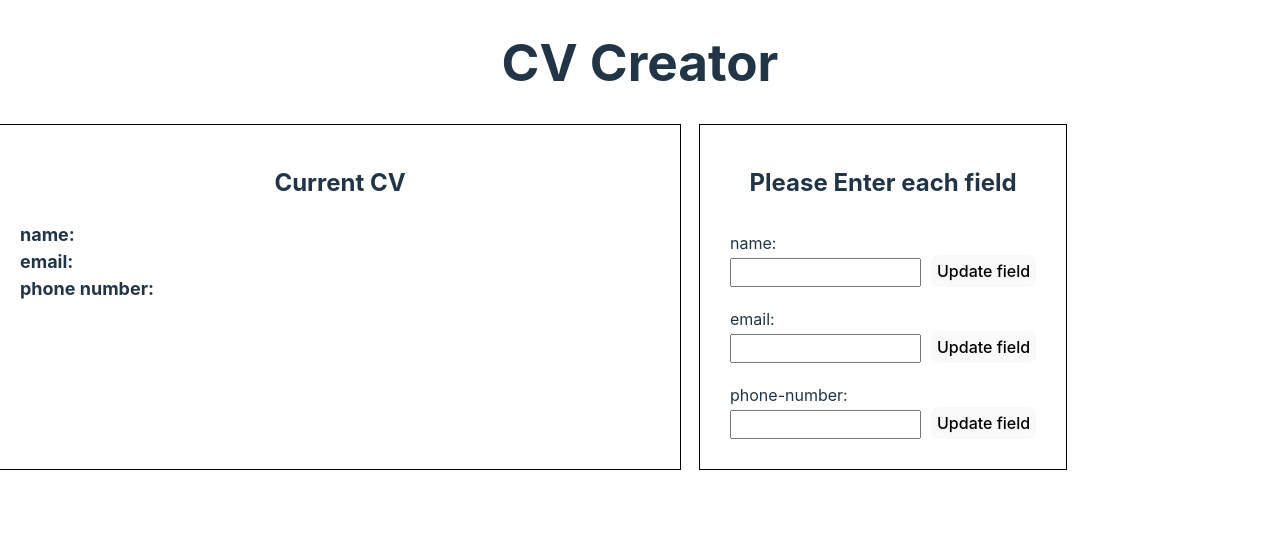
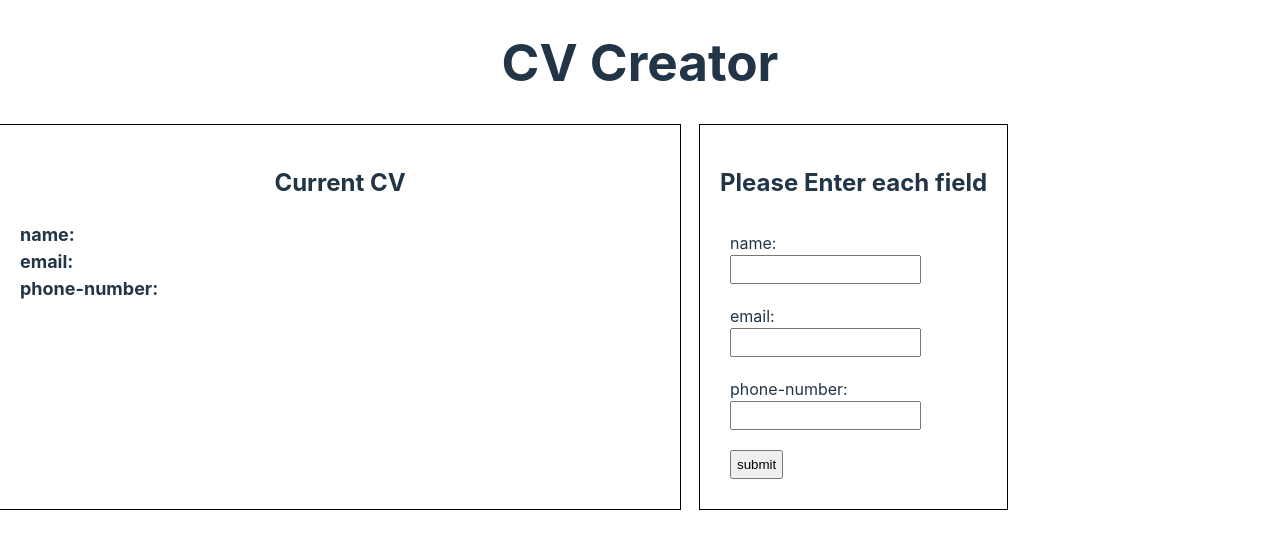
Before and after one commit to chimdice/cv-application, a React (Vite) app: page / in a window 1280 px wide. Shown: the top 548 px of the page. Built offline with nearby package versions, Linux system fonts and the light colour scheme.

Commit message:
Decupled the form and cv element

```diff
--- a/src/components/Cv.jsx
+++ b/src/components/Cv.jsx
@@ -2,7 +2,7 @@ export default function CV (props) {
     return (
       <div className="cv">
         <h2>{props.field}: </h2>
-        <p>{props.info}</p>
+        <p id={props.field}>{props.info}</p>
       </div>
     )
   }
--- a/src/components/FormElement.jsx
+++ b/src/components/FormElement.jsx
@@ -5,11 +5,6 @@ export default function FormElement (props) {
         <label htmlFor={props.field}>{props.field}: </label>
         <div>
           <input type={props.type} id={props.field} value={props.value} onChange={(e) => props.onType(e.target.value)}/>
-          <button onClick={(e) => {
-            e.preventDefault();
-            const input = document.querySelector("#"+props.field);
-            props.onClick(input.value)
-            }}>Update field</button>
         </div>
       </div>
     )
--- /dev/null
+++ b/src/components/FormSubmit.jsx
@@ -0,0 +1,21 @@
+const click = () => {
+    const formInfo = document.querySelector(".form-submit").parentNode.childNodes;
+    for (let i = 0; i < formInfo.length - 1; i++) {
+        const value = formInfo[i].lastChild.firstChild.value;
+        const id = formInfo[i].lastChild.firstChild.id;
+
+        const cv = document.querySelector(".cv  #"+id)
+        cv.textContent = value;
+        console.log(formInfo[i].lastChild.firstChild.id)
+    }
+}
+
+export default function FormSubmit () {
+
+
+    return (
+      <div className="form-submit" style={{"padding":"10px"}}>
+        <input type="submit" id="form-sumbit" value="submit" onClick={(e) => {e.preventDefault(); click()}}/>
+    </div>
+    )
+  }
--- a/src/components/SectionForm.jsx
+++ b/src/components/SectionForm.jsx
@@ -1,6 +1,7 @@
 import { useState } from "react";
 import CV from "./Cv";
 import FormElement from "./FormElement";
+import FormSubmit from "./FormSubmit";
 
 export default function GeneralForm () {
 
@@ -19,7 +20,7 @@ export default function GeneralForm () {
           <h2>Current CV</h2>
             <CV field="name" info={cvName}/>
             <CV field="email" info={cvEmail}/>
-            <CV field="phone number" info={cvPhone}/>
+            <CV field="phone-number" info={cvPhone}/>
         </div>
         <div className="form">
           <h2>Please Enter each field</h2>
@@ -27,6 +28,7 @@ export default function GeneralForm () {
             <FormElement type="text" field="name" value={nameInfo} onClick={updateCVName} onType={updateNameInfo}/>
             <FormElement type="email" field="email" value={emailInfo} onClick={updateCVEmail} onType={updateEmailInfo}/>
             <FormElement type="tel" field="phone-number" value={phoneInfo} onClick={updateCVPhone} onType={updatePhoneInfo}/>
+            <FormSubmit />
           </form>
         </div>
         </>
```
